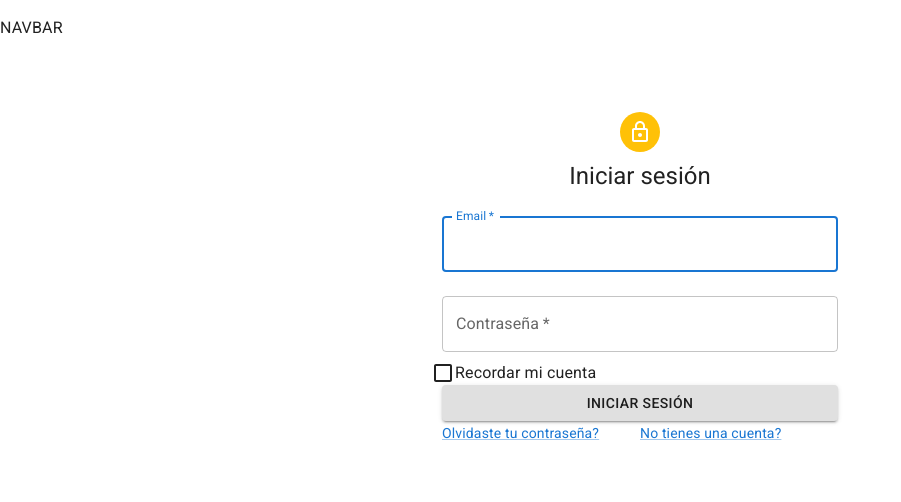
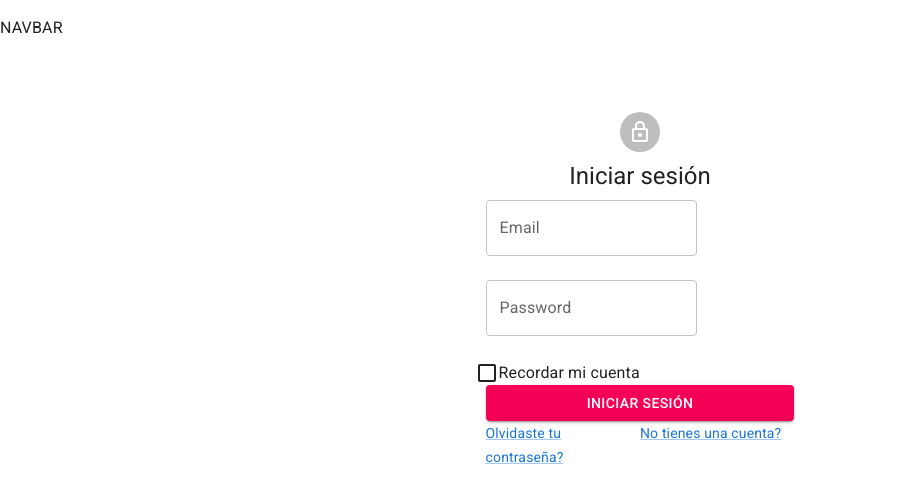
Before and after one commit to fede8932/NetGlobant, a React (Create React App) app: page /login in a window 1280 px wide. Shown: the top 502 px of the page, without its empty margins (0-901 px from the left). Built offline with nearby package versions, Linux system fonts and the light colour scheme; no server answers.

Commit message:
actualizaciones

```diff
--- a/src/components/Login.js
+++ b/src/components/Login.js
@@ -11,38 +11,33 @@ import Box from "@mui/material/Box";
 import LockOutlinedIcon from "@mui/icons-material/LockOutlined";
 import Typography from "@mui/material/Typography";
 import Container from "@mui/material/Container";
-import { createTheme, ThemeProvider } from "@mui/material/styles";
-import { useForm } from "react-hook-form";
+import { useForm, Controller } from "react-hook-form";
+// import { sendLogin } from "../states/user";
 
 // import axios from 'axios'
 // import { useNavigate } from "react-router-dom";
 // import {useDispatch} from 'react-redux'
 
-
-const theme = createTheme();
-
 export default function Login() {
-
   // const navigate = useNavigate();
   // const dispatch = useDispatch();
 
-  const {
-    register,
-    handleSubmit,
-    formState: { errors },
-  } = useForm();
+  const { handleSubmit, control } = useForm();
 
-  // const onSub = (data) => {
-  //   axios
-  //     .post("/login", data)
-  //     .catch(() => alert("Ingresa un Email o Contraseña Valida"))
-  //     .then((user) => {
-  //       dispatch(sendLogin(user.data), navigate("/"));
-  //     });
-  // };
+
+
+  const onSubmit = (data) => {
+    console.log("data formulario login", data);
+    // axios
+    //   .post("/login", data)
+    //   .catch(() => alert("Ingresa un Email o Contraseña Valida"))
+    //   .then((user) => {
+    //    localStorage.setItem('user', JSON.stringify(user.data));
+    //    dispatch(sendLogin(user.data), navigate("/"));
+    //   });
+  };
 
   return (
-    <ThemeProvider theme={theme}>
     <Container component="main" maxWidth="xs">
       <CssBaseline />
       <Box
@@ -53,65 +48,95 @@ export default function Login() {
           alignItems: "center",
         }}
       >
-
-          <Avatar sx={{ m: 1, bgcolor: "#ffc107" }}>
+        <Avatar sx={{ m: 1, bgcolor: "secondary" }}>
           <LockOutlinedIcon />
         </Avatar>
         <Typography component="h1" variant="h5">
           Iniciar sesión
         </Typography>
-          <Box
-            component="form"
+        <Box component="form" noValidate sx={{ mt: 1 }}>
+          <form onSubmit={handleSubmit(onSubmit)}>
+            <Controller
+              name="email"
+              control={control}
+              defaultValue=""
+              render={({
+                field: { onChange, value },
+                fieldState: { error },
+              }) => (
+                <TextField
+                  label="Email"
+                  variant="outlined"
+                  value={value}
+                  onChange={onChange}
+                  error={!!error}control
+                  helperText={error ? error.message : null}
+                  type="email"
+                />
+              )}
+              rules={{
+                required: "Email required",
+                pattern: {
+                  value:
+                    /^(([^<>()\[\]\\.,;:\s@"]+(\.[^<>()\[\]\\.,;:\s@"]+)*)|(".+"))@((\[[0-9]{1,3}\.[0-9]{1,3}\.[0-9]{1,3}\.[0-9]{1,3}])|(([a-zA-Z\-0-9]+\.)+[a-zA-Z]{2,}))$/,
+                  message: "Debe ser un email correcto",
+                },
+              }}
+            />
+            <br />
+            <br />
+            <Controller
+              name="password"
+              control={control}
+              defaultValue=""
+              render={({
+                field: { onChange, value },
+                fieldState: { error },
+              }) => (
+                <TextField
+                  label="Password"
+                  variant="outlined"
+                  value={value}
+                  onChange={onChange}
+                  error={!!error}
+                  helperText={error ? error.message : null}
+                  type="password"
+                />
+              )}
+              rules={{
+                required: "Contraseña requerida",
+                minLength: {
+                  value: 8,
+                  message: "La contraseña debe tener al menos 8 caracteres",
+                },
+                // pattern: {
+                //   value: /^(?=.*[0-9])(?=.*[a-zA-Z])([a-zA-Z0-9]+)$/,
+                //   message:
+                //     "Password should contain at least 1 alphabet and 1 numeric value",
+                // },
+                validate: {
+                  equals: (password) =>
+                    password !== "password123" || "Elegí una contraseña segura",
+                },
+              }}
+            />
 
-            noValidate
-            sx={{ mt: 1 }}
-          >
-            <form /* onSubmit={handleSubmit(onSub)}*/>
-            <TextField
-              margin="normal"
-              required
-              fullWidth
-              id="email"
-              label="Email"
-              name="email"
-              autoComplete="email"
-              autoFocus
-
-              {...register("email", {
-                required: true,
-                pattern: {
-                  value: /^[A-Z0-9._%+-]+@[A-Z0-9.-]+\.[A-Z]{2,4}$/i,
-                  message: "Ingrese un email valido",
-                },
-              })}
-            />
-            <TextField
-              margin="normal"
-              required
-              fullWidth
-              name="password"
-              label="Contraseña"
-              type="password"
-              id="password"
-              autoComplete="current-password"
-
-              {...register("password", { required: true, minLength: 8 })}
-            />
+            <br />
+            <br />
             <FormControlLabel
               control={<Checkbox value="remember" color="primary" />}
               label="Recordar mi cuenta"
             />
             <Button
-
+              onClick={handleSubmit(onSubmit)}
+              color="secondary"
               type="submit"
               fullWidth
               variant="contained"
               sx={{ mt: 3, mb: 2 }}
-
             >
               Iniciar sesión
             </Button>
-
             <Grid container>
               <Grid item xs={6}>
                 <Link href="#" variant="body2">
@@ -128,6 +153,5 @@ export default function Login() {
         </Box>
       </Box>
     </Container>
-    </ThemeProvider>
   );
 }
--- a/src/states/user.js
+++ b/src/states/user.js
@@ -8,7 +8,8 @@ export const sendLogin = createAsyncThunk("LOGIN", (dataUser) => {
   }).then((res) => res.data);
 });
 export const effectLogin = createAsyncThunk("PERSISTENCIA", () => {
-  return axios.get("/api/auth/me").then((res) => res.data);
+  const user = localStorage.getItem('user');
+  return JSON.parse(user)
 });
 
 const userReducer = createReducer([], {
```
Lines whose indentation alone changed are shown as unchanged.
